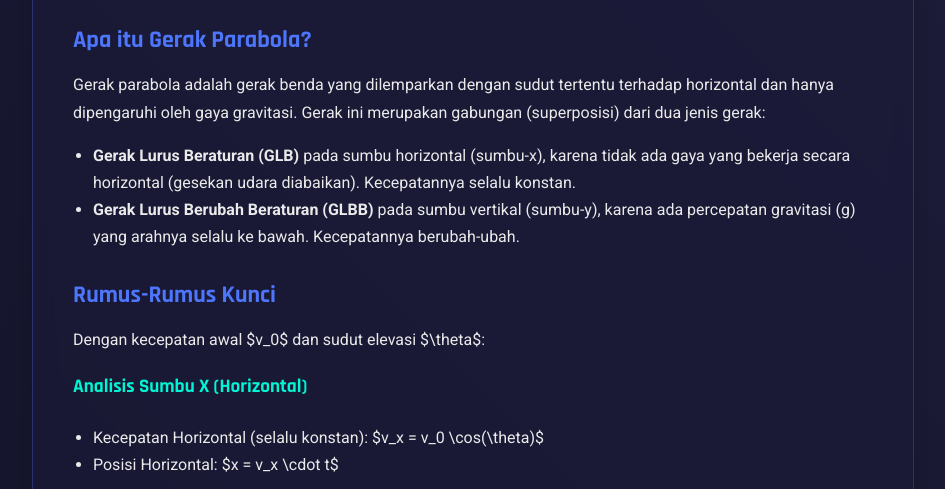
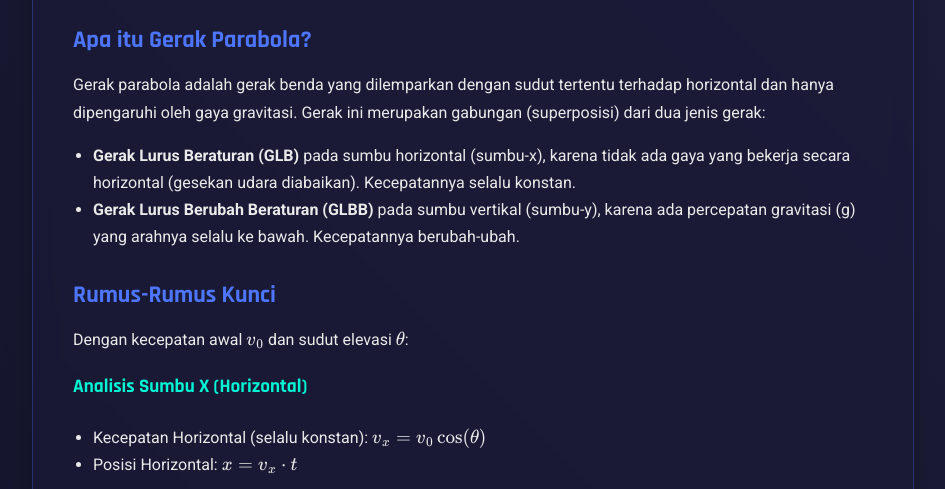
Before and after one commit to rdityaza/virtual-lab, a website: page materi.html in a window 1280 px wide. Shown: the part 311-800 px from the top of the page, without its empty margins (167-1112 px from the left). Drawn offline with nearby package versions, Linux system fonts and the light colour scheme.

Commit message:
fixing equation problem

```diff
--- a/materi.html
+++ b/materi.html
@@ -71,7 +71,20 @@
         </div>
 
     </div>
-
+    <script>
+        // Konfigurasi MathJax
+        window.MathJax = {
+            tex: {
+                inlineMath: [['$', '$'], ['\\(', '\\)']],
+                displayMath: [['$$', '$$'], ['\\[', '\\]']],
+                processEscapes: true,
+                processEnvironments: true
+            },
+            options: {
+                skipHtmlTags: ['script', 'noscript', 'style', 'textarea', 'pre']
+            }
+        };
+    </script>
     <script src="https://polyfill.io/v3/polyfill.min.js?features=es6"></script>
     <script id="MathJax-script" async src="https://cdn.jsdelivr.net/npm/mathjax@3/es5/tex-mml-chtml.js"></script>
 
```
